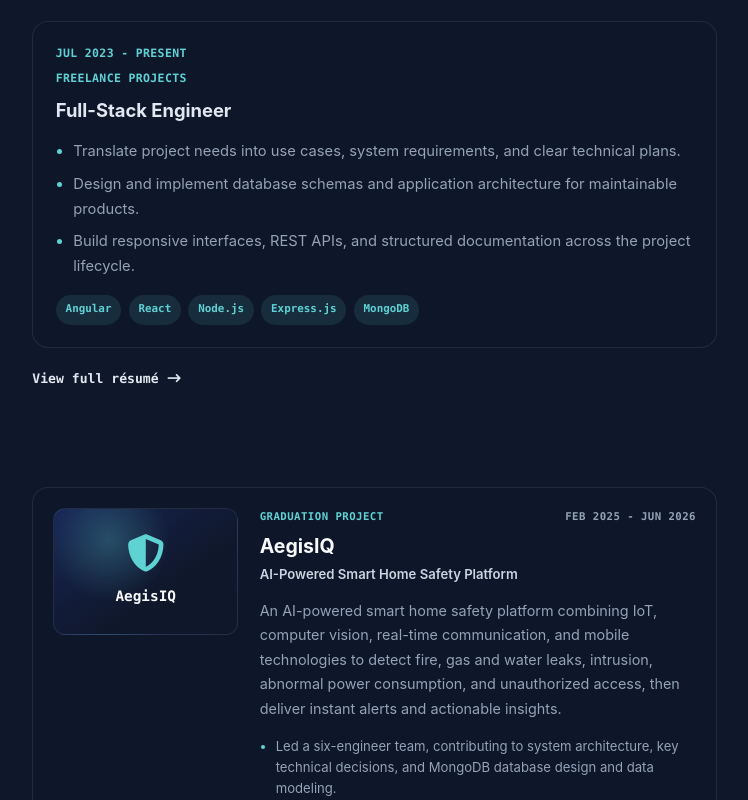
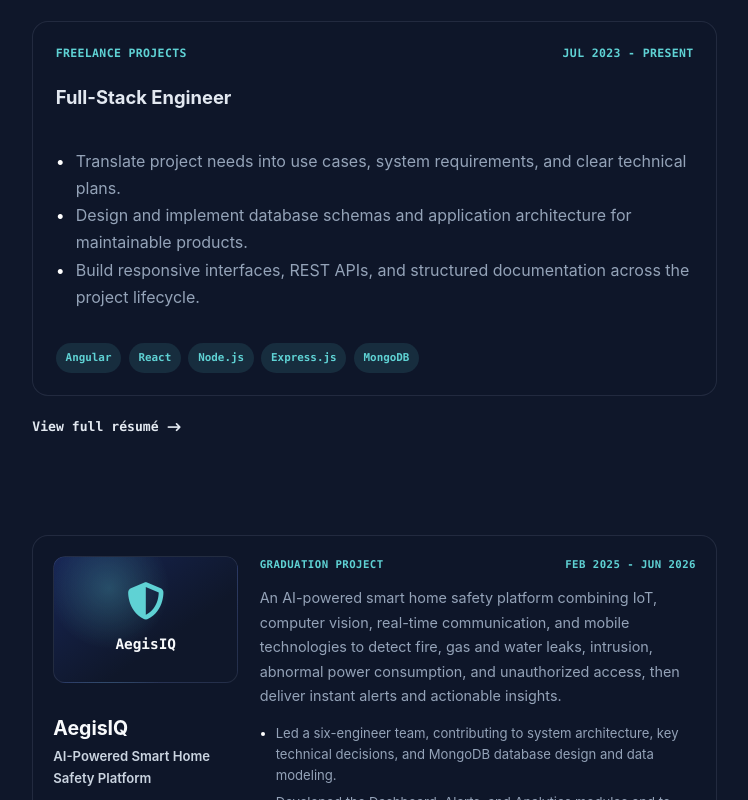
Before and after one commit to mo7amedfe/portfolio, an Angular app: page / in a window 1280 px wide. Shown: the part 1320-2120 px from the top of the page, without its empty margins (513-1261 px from the left). Built offline with nearby package versions, Linux system fonts and the light colour scheme.

Commit message:
Enhance experience and project sections with improved styling and structure

```diff
--- a/src/app/experience/experience.component.css
+++ b/src/app/experience/experience.component.css
@@ -27,7 +27,9 @@
   box-shadow: 0 18px 38px rgba(2, 6, 23, 0.22);
   transform: translateY(-3px);
 }
-
+.experience-card:hover .experience-content ul li{
+color: #fff;
+}
 .experience-content {
   display: flex;
   align-items: flex-start;
@@ -47,21 +49,12 @@
 
 .experience-date {
   display: flex;
-  align-items: flex-start;
-  flex-direction: column;
-  margin-bottom: 0.8rem;
+  width: 100%;
+justify-content: space-between;
+
 }
-
-.duration {
-  margin-bottom: 0.3rem;
-}
-
-.context {
-  margin-bottom: 0.45rem;
-}
-
 h3 {
-  margin: 0;
+  /* margin: 0; */
   color: var(--text);
   font-size: 1.15rem;
   transition: color 180ms ease;
@@ -70,20 +63,31 @@ h3 {
 .experience-card:hover h3 {
   color: var(--accent);
 }
-
-ul {
-  display: grid;
-  gap: 0.45rem;
-  margin: 0;
-  padding-left: 1.1rem;
-  color: var(--muted);
-  font-size: 0.92rem;
+.experience-content ul {
+  list-style: none;
+  padding-left: 0;
 }
 
-li::marker {
+.experience-content ul li {
+  position: relative;
+  padding-left: 1.25rem;
+  color: var(--muted);
+  transition: color 180ms ease;
+
+}
+
+
+.experience-content ul li::before {
+  content: "•";
+  position: absolute;
+  left: 0;
+  color: #fff;
+  transition: color 0.3s ease;
+}
+
+.experience-card:hover .experience-content ul li::before {
   color: var(--accent);
 }
-
 .technologies {
   display: flex;
   flex-wrap: wrap;
--- a/src/app/experience/experience.component.html
+++ b/src/app/experience/experience.component.html
@@ -5,10 +5,10 @@
     <article class="experience-card" *ngFor="let item of items">
       <div class="experience-content">
         <div class="experience-date">
+          <p class="context">{{item.context}}</p>
           <span class="duration">{{item.duration}}</span>
-          <p class="context">{{item.context}}</p>
-          <h3>{{item.job_title}}</h3>
         </div>
+        <h3 class="my-3">{{item.job_title}}</h3>
 
         <ul>
           <li *ngFor="let highlight of item.highlights">{{highlight}}</li>
@@ -21,8 +21,7 @@
     </article>
   </div>
 
-  <a class="resume-link"
-    href="https://drive.google.com/file/d/1MJjANAlk4aNzzzrWPFS05Lg_sSS9qYgJ/view?usp=sharing"
+  <a class="resume-link" href="https://drive.google.com/file/d/1MJjANAlk4aNzzzrWPFS05Lg_sSS9qYgJ/view?usp=sharing"
     target="_blank" rel="noopener noreferrer">
     View full résumé
     <i class="fa-solid fa-arrow-right-long" aria-hidden="true"></i>
--- a/src/app/projects/projects.component.css
+++ b/src/app/projects/projects.component.css
@@ -16,6 +16,19 @@
     background-color 180ms ease,
     opacity 180ms ease,
     transform 180ms ease;
+}
+
+.project-card:hover .description {
+  color: #fff;
+}
+
+.project-card:hover li::marker {
+  color: var(--accent);
+}
+
+.project-card:hover li {
+  color: #fff;
+
 }
 
 .projects-list:hover .project-card:not(:hover) {
@@ -47,7 +60,14 @@
   object-position: top;
   transition: filter 220ms ease, transform 220ms ease;
 }
+.project-titles {
+  margin-top: 2rem;
+}
+.contentcontainer{
+  margin-top: 0.75rem;
+  /* margin-bottom: 0.75rem; */
 
+}
 .project-card:hover .project-media img {
   filter: brightness(1.08);
   transform: scale(1.035);
@@ -90,7 +110,7 @@
 }
 
 .project-meta time {
-  color: var(--muted);
+  color: var(--accent);
   text-align: right;
 }
 
@@ -119,6 +139,7 @@ h3 {
   color: var(--muted);
   font-size: 0.9rem;
   line-height: 1.7;
+  transition: color 180ms ease;
 }
 
 ul {
@@ -131,8 +152,15 @@ ul {
   line-height: 1.6;
 }
 
+li {
+  transition: color 180ms ease;
+
+}
+
 li::marker {
-  color: var(--accent);
+  color: #fff;
+  transition: color 180ms ease;
+
 }
 
 .technologies {
--- a/src/app/projects/projects.component.html
+++ b/src/app/projects/projects.component.html
@@ -4,12 +4,15 @@
   <div class="projects-list">
     <article *ngFor="let item of items" class="project-card">
       <div class="project-media">
-        <img *ngIf="item.imgSrc" [src]="item.imgSrc" [alt]="item.project_title + ' interface preview'" loading="lazy"
-          width="560" height="360">
+        <img *ngIf="item.imgSrc" [src]="item.imgSrc" [alt]="item.project_title + ' interface preview'" loading="lazy">
 
         <div *ngIf="!item.imgSrc" class="aegis-visual" aria-hidden="true">
           <i class="fa-solid fa-shield-halved"></i>
           <span>AegisIQ</span>
+        </div>
+        <div class="project-titles ">
+          <h3>{{item.project_title}}</h3>
+          <p class="project-subtitle">{{item.project_subtitle}}</p>
         </div>
       </div>
 
@@ -18,9 +21,7 @@
           <span>{{item.project_type}}</span>
           <time>{{item.developed_at}}</time>
         </div>
-
-        <h3>{{item.project_title}}</h3>
-        <p class="project-subtitle">{{item.project_subtitle}}</p>
+        <div class="contentcontainer">
           <p class="description">{{item.description}}</p>
 
           <ul>
@@ -44,6 +45,7 @@
             </a>
           </div>
         </div>
+      </div>
     </article>
   </div>
 </section>
```
Also changed, not shown: src/assets/images/Screenshot 2025-07-03 164804.png. Lines whose indentation alone changed are shown as unchanged.
